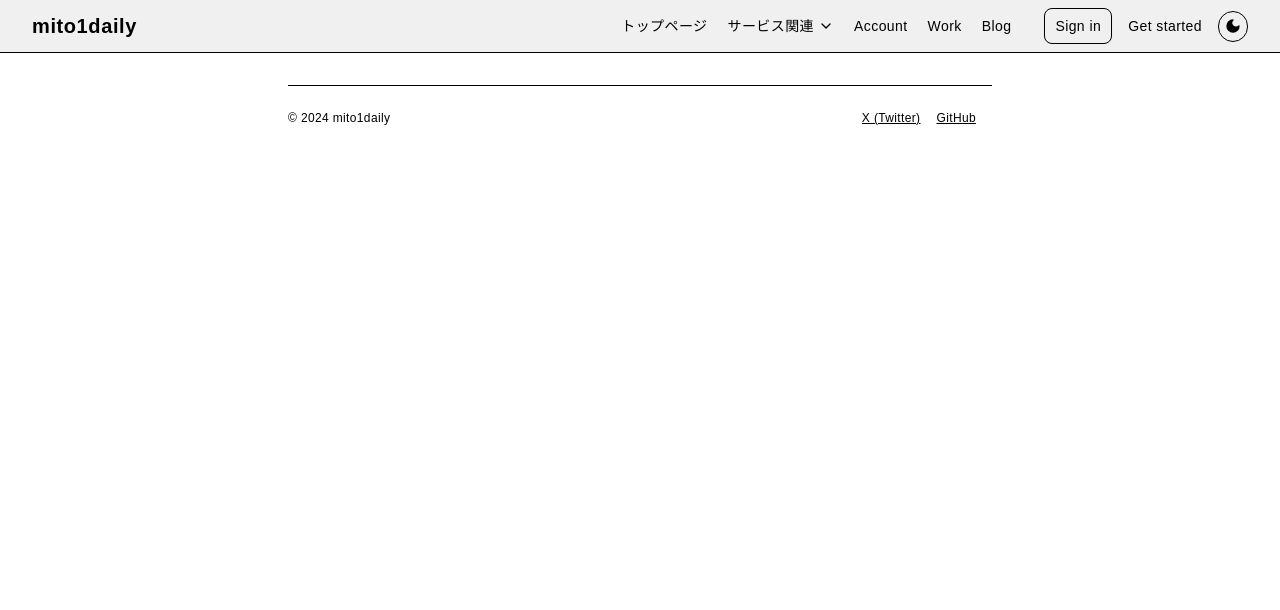
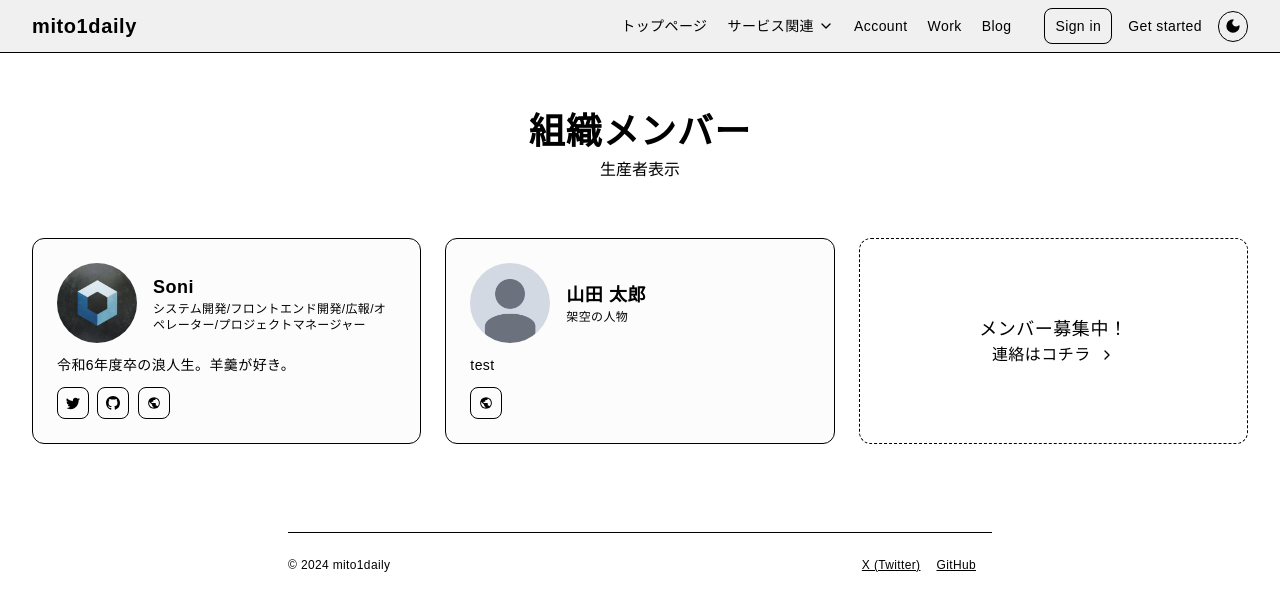
Before and after one commit to m1daily/mito1daily, an Astro site: page /profile in a window 1280 px wide. Built offline with nearby package versions, Linux system fonts and the light colour scheme; Astro itself is replaced by a stand-in of ours.

Commit message:
✨Feat: プロフィールページ更新
- メンバー表追加

```diff
--- /dev/null
+++ b/src/components/ProfileCard.astro
@@ -0,0 +1,46 @@
+---
+const { name } = Astro.props;
+const { roles } = Astro.props;
+const { avatar } = Astro.props;
+const { bio } = Astro.props;
+const { twitter } = Astro.props;
+const { github } = Astro.props;
+const { website } = Astro.props;
+---
+<div class="flex flex-col rounded-xl p-4 md:p-6 bg-white border border-gray-200 dark:bg-gray dark:border-gray2">
+  <div class="flex items-center gap-x-4">
+    <img class="rounded-full size-20" src={avatar} alt="Avatar">
+    <div class="grow">
+      <h3 class="font-bold text-lg text-black-500 dark:text-neutral-200">{name}</h3>
+      <p class="text-xs uppercase text-gray-500 dark:text-neutral-500">{roles}</p>
+    </div>
+  </div>
+
+  <p class="mt-3 text-sm text-gray-500 dark:text-neutral-500">{bio}</p>
+
+  <div class="mt-3 space-x-1">
+    {twitter &&
+      <a class="inline-flex justify-center items-center size-8 text-sm font-semibold rounded-lg border border-gray-200 text-gray-500 hover:bg-gray-100 focus:outline-none focus:bg-gray-100 disabled:opacity-50 disabled:pointer-events-none dark:text-neutral-400 dark:border-neutral-700 dark:hover:bg-neutral-700 dark:focus:bg-neutral-700" href=`https://twitter.com/${twitter}` target="_blank">
+        <svg class="shrink-0 size-3.5" xmlns="http://www.w3.org/2000/svg" width="16" height="16" fill="currentColor" viewBox="0 0 16 16">
+          <path d="M5.026 15c6.038 0 9.341-5.003 9.341-9.334 0-.14 0-.282-.006-.422A6.685 6.685 0 0 0 16 3.542a6.658 6.658 0 0 1-1.889.518 3.301 3.301 0 0 0 1.447-1.817 6.533 6.533 0 0 1-2.087.793A3.286 3.286 0 0 0 7.875 6.03a9.325 9.325 0 0 1-6.767-3.429 3.289 3.289 0 0 0 1.018 4.382A3.323 3.323 0 0 1 .64 6.575v.045a3.288 3.288 0 0 0 2.632 3.218 3.203 3.203 0 0 1-.865.115 3.23 3.23 0 0 1-.614-.057 3.283 3.283 0 0 0 3.067 2.277A6.588 6.588 0 0 1 .78 13.58a6.32 6.32 0 0 1-.78-.045A9.344 9.344 0 0 0 5.026 15z"/>
+        </svg>
+      </a>
+    }
+    {github &&
+      <a class="inline-flex justify-center items-center size-8 text-sm font-semibold rounded-lg border border-gray-200 text-gray-500 hover:bg-gray-100 focus:outline-none focus:bg-gray-100 disabled:opacity-50 disabled:pointer-events-none dark:text-neutral-400 dark:border-neutral-700 dark:hover:bg-neutral-700 dark:focus:bg-neutral-700" href=`https://github.com/${github}` target="_blank">
+        <svg class="shrink-0 size-3.5" xmlns="http://www.w3.org/2000/svg" width="16" height="16" fill="currentColor" viewBox="0 0 16 16">
+          <path d="M8 0C3.58 0 0 3.58 0 8c0 3.54 2.29 6.53 5.47 7.59.4.07.55-.17.55-.38 0-.19-.01-.82-.01-1.49-2.01.37-2.53-.49-2.69-.94-.09-.23-.48-.94-.82-1.13-.28-.15-.68-.52-.01-.53.63-.01 1.08.58 1.23.82.72 1.21 1.87.87 2.33.66.07-.52.28-.87.51-1.07-1.78-.2-3.64-.89-3.64-3.95 0-.87.31-1.59.82-2.15-.08-.2-.36-1.02.08-2.12 0 0 .67-.21 2.2.82.64-.18 1.32-.27 2-.27.68 0 1.36.09 2 .27 1.53-1.04 2.2-.82 2.2-.82.44 1.1.16 1.92.08 2.12.51.56.82 1.27.82 2.15 0 3.07-1.87 3.75-3.65 3.95.29.25.54.73.54 1.48 0 1.07-.01 1.93-.01 2.2 0 .21.15.46.55.38A8.012 8.012 0 0 0 16 8c0-4.42-3.58-8-8-8z"/>
+        </svg>
+      </a>
+    }
+    {website &&
+      <a class="inline-flex justify-center items-center size-8 text-sm font-semibold rounded-lg border border-gray-200 text-gray-500 hover:bg-gray-100 focus:outline-none focus:bg-gray-100 disabled:opacity-50 disabled:pointer-events-none dark:text-neutral-400 dark:border-neutral-700 dark:hover:bg-neutral-700 dark:focus:bg-neutral-700" href={website} target="_blank">
+        <svg class="shrink-0 size-3.5" xmlns="http://www.w3.org/2000/svg" width="16" height="16" fill="currentColor" viewBox="0 -960 960 960">
+          <path d="M480-80q-83 0-156-31.5T197-197q-54-54-85.5-127T80-480q0-83 31.5-156T197-763q54-54 127-85.5T480-880q83 0 156 31.5T763-763q54 54 85.5 127T880-480q0 83-31.5 156T763-197q-54 54-127 85.5T480-80Zm-42-68v-80.67q-34.33 0-58.17-25.16Q356-279 356-313.33V-356L155.33-556.67q-4.33 19.34-6.5 38.34-2.16 19-2.16 38.33 0 127 82.83 222T438-148Zm288-106q21.33-23.33 37.67-49.83 16.33-26.5 27.5-55.34 11.16-28.83 16.66-59.16 5.5-30.34 5.5-61.67 0-103.33-56.83-188T604.67-791.33V-774q0 34.33-23.84 59.5-23.83 25.17-58.16 25.17H438v84.66q0 17-12.83 28.17-12.84 11.17-29.84 11.17h-82V-480h252q17 0 28.17 12.5 11.17 12.5 11.17 29.5v124.67h42q28 0 49.66 16.5Q718-280.33 726-254Z"></path>
+        </svg>
+      </a>
+    }
+  </div>
+</div>
+
+<!-- https://preline.co/examples/team-sections.html#team-card-style-with-description-and-socials -->
--- /dev/null
+++ b/src/data/members.json
@@ -0,0 +1,20 @@
+[
+    {
+        "name": "Soni",
+        "roles": "システム開発/フロントエンド開発/広報/オペレーター/プロジェクトマネージャー",
+        "avatar": "/images/avatars/soni.jpg",
+        "bio": "令和6年度卒の浪人生。羊羹が好き。",
+        "twitter": "sonipana1007",
+        "github": "SoniPana",
+        "website": "https://3an-kogyo.vercel.app/"
+    },
+    {
+        "name": "山田 太郎",
+        "roles": "架空の人物",
+        "avatar": "/images/avatars/unnamed-glay.png",
+        "bio": "test",
+        "twitter": "",
+        "github": "",
+        "website": "https://google.com"
+    }
+]
--- a/src/layouts/BaseLayout.astro
+++ b/src/layouts/BaseLayout.astro
@@ -7,7 +7,7 @@ const { pageTitle } = Astro.props;
 <html lang="jp" id="content">
 	<head>
 		<meta charset="utf-8" />
-		<link rel="icon" type="image/svg+xml" href="/favicon.svg" />
+		<link rel="icon" type="image/svg+xml" href="favicons/favicon.ico" />
 		<meta name="viewport" content="width=device-width" />
 		<meta name="generator" content={Astro.generator} />
 		<title>mito1daily - {pageTitle}</title>
--- a/src/pages/profile.astro
+++ b/src/pages/profile.astro
@@ -1,7 +1,38 @@
 ---
 import BaseLayout from '../layouts/BaseLayout.astro';
+import ProfileCard from '../components/ProfileCard.astro';
+import members from '../data/members.json';
 const pageTitle = 'Profile';
 ---
 
 <BaseLayout pageTitle={pageTitle}>
+    <!-- Team -->
+  <div class="max-w-[85rem] px-4 py-10 sm:px-6 lg:px-8 lg:py-14 mx-auto">
+      <!-- Title -->
+      <div class="max-w-2xl mx-auto text-center mb-10 lg:mb-14">
+        <h2 class="text-2xl font-bold md:text-4xl md:leading-tight dark:text-white">組織メンバー</h2>
+        <p class="mt-1 text-gray-600 dark:text-neutral-400">生産者表示</p>
+      </div>
+      <!-- End Title -->
+
+      <!-- Grid -->
+      <div class="grid grid-cols-1 sm:grid-cols-2 lg:grid-cols-3 gap-6">
+        {members.map((member) => (
+          <ProfileCard {...member} />
+        ))}
+
+        <a class="col-span-full lg:col-span-1 group flex flex-col justify-center text-center rounded-xl p-4 md:p-6 border border-dashed border-gray-200 hover:shadow-sm focus:outline-none focus:shadow-sm dark:border-neutral-700" href="#">
+          <h3 class="text-lg text-gray-800 dark:text-neutral-200">メンバー募集中！</h3>
+          <div>
+            <span class="inline-flex text-base items-center gap-x-2 text-blue-600 group-hover:text-blue-700 group-focus:text-blue-700 dark:text-blue-500 dark:group-hover:text-blue-400 dark:group-focus:text-blue-400">
+              連絡はコチラ
+              <svg class="shrink-0 size-4" xmlns="http://www.w3.org/2000/svg" width="24" height="24" viewBox="0 0 24 24" fill="none" stroke="currentColor" stroke-width="2" stroke-linecap="round" stroke-linejoin="round"><path d="m9 18 6-6-6-6"/></svg>
+            </span>
+          </div>
+        </a>
+        <!-- End Col -->
+      </div>
+      <!-- End Grid -->
+    </div>
+    <!-- End Team -->
 </BaseLayout>
```
Also changed, not shown: public/images/avatars/soni.jpg (added), public/images/avatars/unnamed-glay.png (added).
